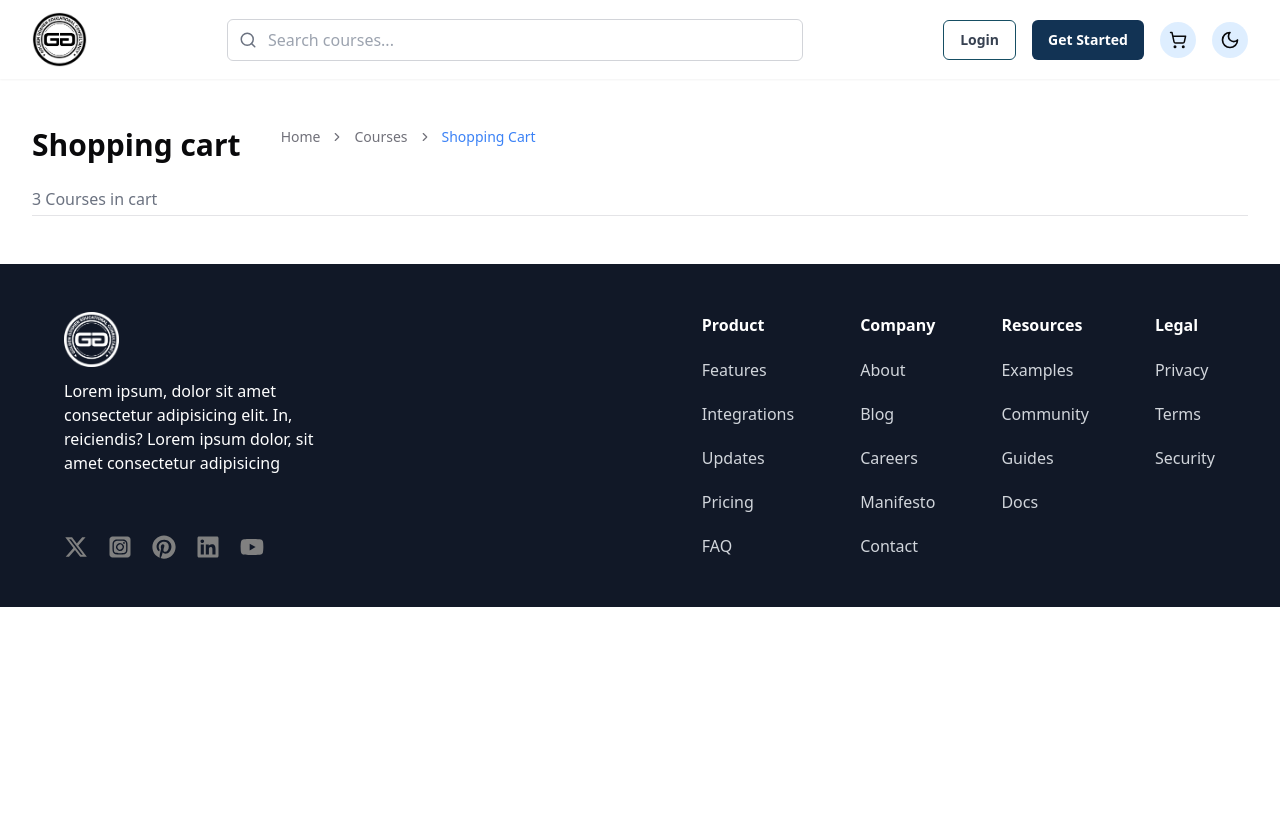
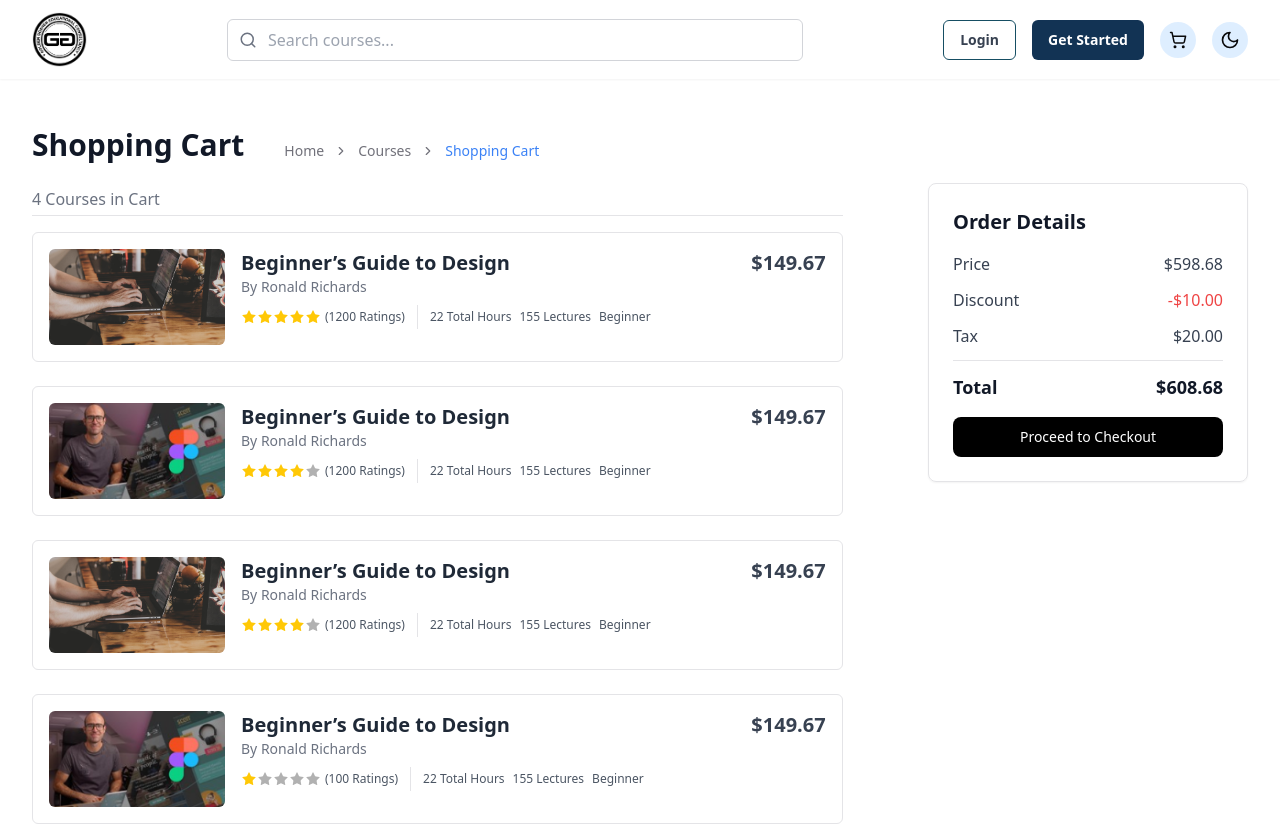
Before and after one commit to justinedoc/ggecl, a React (Vite) app: page /cart in a window 1280 px wide. Shown: the top 825 px of the page. Before the commit the page ends 800 px from the top, so only its background shows below. Built offline with nearby package versions, Linux system fonts and the light colour scheme.

Commit message:
shopping cart added

```diff
--- a/src/components/landing/_components/CourseBox.tsx
+++ b/src/components/landing/_components/CourseBox.tsx
@@ -6,9 +6,10 @@ import {
   CardHeader,
   CardTitle,
 } from "@/components/ui/card";
-import tempCourseImg from "../../../assets/images/temp-course-img.png";
-import { StarIcon } from "lucide-react";
+import { StarIcon, ShoppingCart } from "lucide-react";
 import { cn } from "@/lib/utils";
+import { Button } from "@/components/ui/button";
+import { Badge } from "@/components/ui/badge";
 
 interface CourseType {
   course: {
@@ -21,31 +22,50 @@ interface CourseType {
     lectures: number;
     level: string;
     price: number;
+    img: string;
+    badge?: string;
   };
 }
 
 function CourseBox({ course }: CourseType) {
   return (
-    <Card className="md:max-w-[15rem] xl:max-w-[17rem] py-2">
-      <CardHeader className="py-1 px-3 space-y-0">
-        <div className="mb-2">
-          <img src={tempCourseImg} alt="course" />
+    <Card className="md:max-w-[15rem] xl:max-w-[17rem] py-2 shadow-sm dark:bg-gray-900 dark:border-gray-800">
+      <CardHeader className="py-1 px-3 space-y-1 relative">
+        {course?.badge && (
+          <Badge className="absolute top-0 w-fit mb-1">{course.badge}</Badge>
+        )}
+        <div className="mb-1 rounded-md overflow-hidden md:h-32">
+          <img
+            src={course.img}
+            alt={course.title}
+            className="w-full h-full object-cover"
+          />
         </div>
-        <CardTitle className="text-xl md:text-lg md:font-semibold font-medium tracking-normal">
+        <CardTitle className="text-xl md:text-lg font-semibold tracking-normal text-gray-800 dark:text-white">
           {course.title}
         </CardTitle>
-        <CardDescription>By {course.instructor}</CardDescription>
+        <CardDescription className="text-gray-600 dark:text-gray-400">
+          By {course.instructor}
+        </CardDescription>
       </CardHeader>
-      <CardContent className="py-0 px-3">
+      <CardContent className="py-0 px-3 space-y-1">
         <DisplayRating rating={course.ratings} stars={course.stars} />
-        <p className="text-[13px] dark:text-gray-400 text-gray-600 space-x-1">
-          <span>{course.duration}.</span>
-          <span>{course.lectures} Lectures.</span>
-          <span>{course.level}.</span>
+        <p className="text-sm dark:text-gray-400 text-gray-600">
+          <span>{course.duration}</span> •{" "}
+          <span>{course.lectures} Lectures</span> • <span>{course.level}</span>
         </p>
       </CardContent>
-      <CardFooter className="py-2 px-3">
-        <h1 className="text-lg font-semibold">${course.price}</h1>
+      <CardFooter className="py-2 px-3 flex justify-between items-center">
+        <h1 className="text-lg font-semibold text-gray-800 dark:text-white">
+          ${course.price}
+        </h1>
+        <Button
+          variant="outline"
+          size="icon"
+          className="border-gray-300 dark:bg-gray-900 dark:border-gray-700 hover:bg-gray-100 dark:hover:bg-gray-800 transition"
+        >
+          <ShoppingCart className="w-5 h-5 text-gray-700 dark:text-gray-300" />
+        </Button>
       </CardFooter>
     </Card>
   );
@@ -67,23 +87,34 @@ export function DisplayRating({
           <Star key={i} full={i + 1 <= stars} />
         ))}
       </div>
-      <span className="text-[12px] dark:text-gray-400 text-gray-600 font-semibold">
+      <span className="text-xs dark:text-gray-400 text-gray-600 font-medium">
         ({rating} Ratings)
       </span>
     </aside>
   );
 }
 
-export function Star({ full, className }: { full: boolean; className?: string }) {
+export function Star({
+  full,
+  className,
+}: {
+  full: boolean;
+  className?: string;
+}) {
   return full ? (
     <StarIcon
       className={cn(
-        "size-4 fill-[#FFC806] color-[#FFC806] stroke-none",
+        "w-4 h-4 fill-[#FFC806] text-[#FFC806] stroke-none",
         className
       )}
     />
   ) : (
-    <StarIcon className={cn("size-4 fill-[#b1b1b1] stroke-none", className)} />
+    <StarIcon
+      className={cn(
+        "w-4 h-4 fill-[#b1b1b1] text-[#b1b1b1] stroke-none",
+        className
+      )}
+    />
   );
 }
 
--- a/src/components/landing/_components/CoursesList.tsx
+++ b/src/components/landing/_components/CoursesList.tsx
@@ -1,5 +1,7 @@
 import CourseBox from "./CourseBox";
 import ListContainer from "../../ui/ListContainer";
+import courseImg1 from "@/assets/images/temp-course-img.png";
+import courseImg2 from "@/assets/images/course-cart-img.png";
 
 export const tempCourseData = [
   {
@@ -12,6 +14,8 @@ export const tempCourseData = [
     level: "Beginner",
     price: 149.67,
     stars: 5,
+    img: courseImg1,
+    badge: "Live",
   },
   {
     id: 1727618,
@@ -23,6 +27,19 @@ export const tempCourseData = [
     level: "Beginner",
     price: 149.67,
     stars: 4,
+    img: courseImg2,
+  },
+  {
+    id: 2930783,
+    title: "Beginner’s Guide to Design",
+    instructor: "Ronald Richards",
+    ratings: 1200,
+    duration: "22 Total Hours",
+    lectures: 155,
+    level: "Beginner",
+    price: 149.67,
+    stars: 4.5,
+    img: courseImg1,
   },
   {
     id: 2772781,
@@ -34,17 +51,7 @@ export const tempCourseData = [
     level: "Beginner",
     price: 149.67,
     stars: 1,
-  },
-  {
-    id: 2930783,
-    title: "Beginner’s Guide to Design",
-    instructor: "Ronald Richards",
-    ratings: 1200,
-    duration: "22 Total Hours",
-    lectures: 155,
-    level: "Beginner",
-    price: 149.67,
-    stars: 0,
+    img: courseImg2,
   },
 ];
 
--- a/src/components/landing/pages/Cart.tsx
+++ b/src/components/landing/pages/Cart.tsx
@@ -6,13 +6,28 @@ import {
   BreadcrumbPage,
   BreadcrumbSeparator,
 } from "@/components/ui/breadcrumb";
+import { tempCourseData } from "../_components/CoursesList";
+import { DisplayRating } from "../_components/CourseBox";
+import { Separator } from "@/components/ui/separator";
+import { Button } from "@/components/ui/button";
 
 function Cart() {
+  const totalPrice = tempCourseData.reduce(
+    (acc, course) => acc + course.price,
+    0
+  );
+  const discount = 10;
+  const tax = 20;
+  const finalTotal = totalPrice - discount + tax;
+
   return (
-    <section className="px-4 py-10 md:px-8 md:py-12">
-      <main>
-        <header className="flex gap-2 md:gap-10 flex-col md:flex-row mb-5">
-          <h1 className="text-3xl font-semibold">Shopping cart</h1>
+    <section className="px-4 py-10 md:px-8 md:py-12 w-full grid grid-cols-1 lg:grid-cols-3 dark:bg-gray-900">
+      {/* Cart Section */}
+      <main className="col-span-2">
+        <header className="flex flex-col md:flex-row gap-2 md:gap-10 mb-5 items-baseline">
+          <h1 className="text-3xl font-semibold text-gray-900 dark:text-white">
+            Shopping Cart
+          </h1>
           <Breadcrumb>
             <BreadcrumbList>
               <BreadcrumbItem>
@@ -32,12 +47,88 @@ function Cart() {
           </Breadcrumb>
         </header>
 
-        <div className="text-gray-500 border-b py-1">3 Courses in cart</div>
+        <div className="text-gray-500 dark:text-gray-400 border-b dark:border-gray-700 py-1">
+          {tempCourseData.length}{" "}
+          {tempCourseData.length === 1 ? "Course" : "Courses"} in Cart
+        </div>
 
-        <article>
-            <div></div>
+        {/* Course List */}
+        <article className="space-y-6 mt-4">
+          {tempCourseData.map((course) => (
+            <div
+              key={course.id}
+              className="flex flex-col md:flex-row gap-4 border p-4 rounded-md dark:border-gray-700 dark:bg-gray-800"
+            >
+              {/* Course Image */}
+              <div className="w-full md:w-44 md:h-24 overflow-hidden rounded-md">
+                <img
+                  src={course.img}
+                  alt={course.title}
+                  className="object-cover w-full h-full"
+                />
+              </div>
+
+              {/* Course Details */}
+              <div className="flex-1">
+                <h2 className="text-xl font-semibold text-gray-800 dark:text-white">
+                  {course.title}
+                </h2>
+                <p className="text-sm text-gray-500 dark:text-gray-400">
+                  By {course.instructor}
+                </p>
+
+                <div className="mt-2 flex flex-col md:flex-row md:items-center md:h-[3vh] md:space-x-3">
+                  <DisplayRating rating={course.ratings} stars={course.stars} />
+                  <Separator
+                    orientation="vertical"
+                    className="hidden md:block dark:bg-gray-600"
+                  />
+                  <p className="text-xs text-gray-600 dark:text-gray-400 space-x-2 mt-1 md:mt-0">
+                    <span>{course.duration}</span>
+                    <span>{course.lectures} Lectures</span>
+                    <span>{course.level}</span>
+                  </p>
+                </div>
+              </div>
+
+              <div>
+                <h1 className="text-xl font-bold text-gray-700 dark:text-white">
+                  ${course.price}
+                </h1>
+              </div>
+            </div>
+          ))}
         </article>
       </main>
+
+      {/* Order Summary */}
+      <aside className="col-span-1 w-full lg:w-[20rem] mt-14 border rounded-lg p-6 shadow-sm dark:border-gray-700 dark:bg-gray-800 h-fit md:ml-auto">
+        <h2 className="text-xl font-semibold mb-4 text-gray-900 dark:text-white">
+          Order Details
+        </h2>
+        <div className="space-y-3">
+          <div className="flex justify-between text-gray-700 dark:text-gray-300">
+            <span>Price</span>
+            <span>${totalPrice.toFixed(2)}</span>
+          </div>
+          <div className="flex justify-between text-gray-700 dark:text-gray-300">
+            <span>Discount</span>
+            <span className="text-red-500">-${discount.toFixed(2)}</span>
+          </div>
+          <div className="flex justify-between text-gray-700 dark:text-gray-300">
+            <span>Tax</span>
+            <span>${tax.toFixed(2)}</span>
+          </div>
+          <Separator className="my-2 dark:bg-gray-600" />
+          <div className="flex justify-between text-lg font-semibold text-gray-900 dark:text-white">
+            <span>Total</span>
+            <span>${finalTotal.toFixed(2)}</span>
+          </div>
+        </div>
+        <Button className="w-full mt-4 bg-black text-white py-2 rounded-lg hover:bg-gray-800 dark:hover:bg-gray-700 transition duration-200">
+          Proceed to Checkout
+        </Button>
+      </aside>
     </section>
   );
 }
--- /dev/null
+++ b/src/components/ui/badge.tsx
@@ -0,0 +1,36 @@
+import * as React from "react"
+import { cva, type VariantProps } from "class-variance-authority"
+
+import { cn } from "@/lib/utils"
+
+const badgeVariants = cva(
+  "inline-flex items-center rounded-full border px-2.5 py-0.5 text-xs font-semibold transition-colors focus:outline-none focus:ring-2 focus:ring-ring focus:ring-offset-2",
+  {
+    variants: {
+      variant: {
+        default:
+          "border-transparent bg-primary text-primary-foreground hover:bg-primary/80",
+        secondary:
+          "border-transparent bg-secondary text-secondary-foreground hover:bg-secondary/80",
+        destructive:
+          "border-transparent bg-destructive text-destructive-foreground hover:bg-destructive/80",
+        outline: "text-foreground",
+      },
+    },
+    defaultVariants: {
+      variant: "default",
+    },
+  }
+)
+
+export interface BadgeProps
+  extends React.HTMLAttributes<HTMLDivElement>,
+    VariantProps<typeof badgeVariants> {}
+
+function Badge({ className, variant, ...props }: BadgeProps) {
+  return (
+    <div className={cn(badgeVariants({ variant }), className)} {...props} />
+  )
+}
+
+export { Badge, badgeVariants }
```
